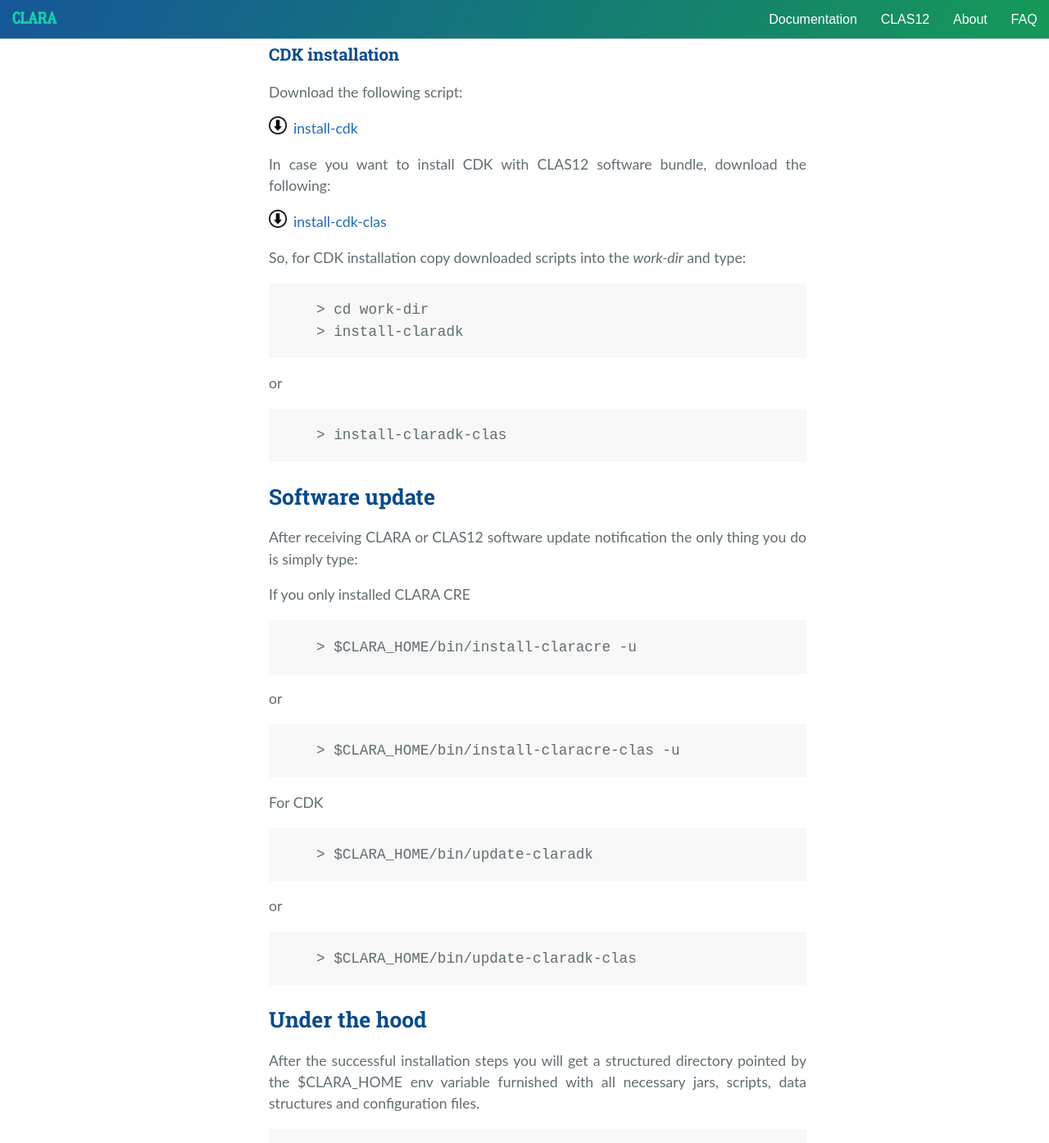
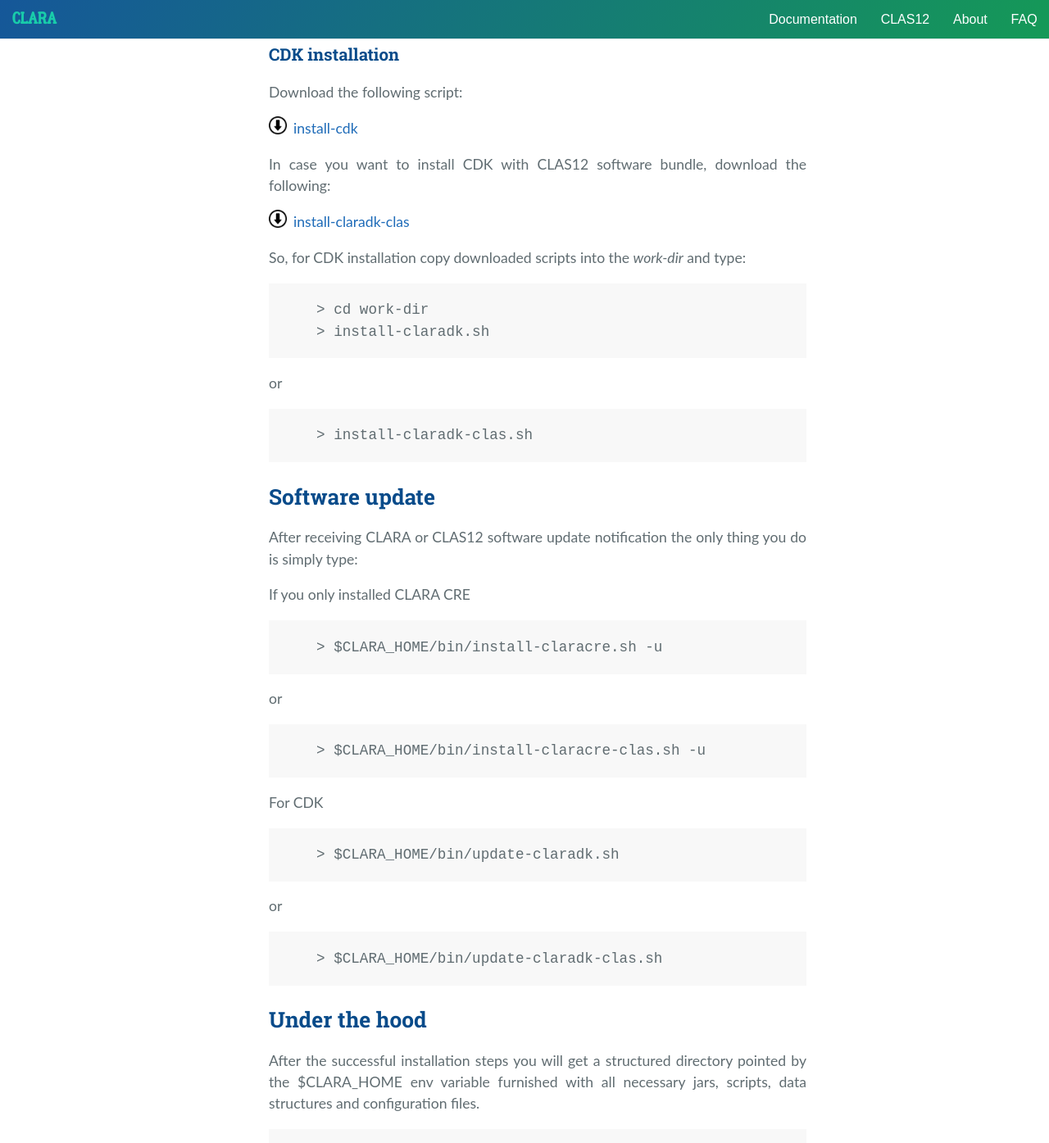
Before and after one commit to JeffersonLab/clara-docs, a Jekyll site: the page built from docs/clas/installation.md, in a window 1280 px wide and 1400 px high, scrolled down 1447 px. Shown: the top 1395 px of the window at 82% size. Built offline with Jekyll 4.4.1, drawn with Linux system fonts in a browser that asks for light colours; nearby versions of some CDN libraries; some of the changed text lies outside the part shown.

Commit message:
explicit extension for installation scripts+ minot text updates

````diff
--- a/docs/clas/installation.md
+++ b/docs/clas/installation.md
@@ -44,12 +44,12 @@
 Download the following script:
 
 
-{% download file: install-claracre-clas, name: install-cre-class %}
+{% download file: install-claracre-clas.sh, name: install-claracre-clas %}
 
-Change permission of this file to be able to execute and
+Change permission of this file to make it executable and
 
 ```
-> ./install-claracre-clas
+> ./install-claracre-clas.sh
 ```
 
 ## CLARA Development Kit (CDK)
@@ -79,19 +79,19 @@
 In case you want to install CDK with CLAS12 software bundle,
 download the following:
 
-{% download file: install-claradk-clas, name: install-cdk-clas %}
+{% download file: install-claradk-clas.sh, name: install-claradk-clas %}
 
 So, for CDK installation copy downloaded scripts into the *work-dir* and type:
 
 ```
 > cd work-dir
-> install-claradk
+> install-claradk.sh
 ```
 
 or
 
 ```
-> install-claradk-clas
+> install-claradk-clas.sh
 ```
 
 ## Software update
@@ -102,24 +102,24 @@
 If you only installed CLARA CRE
 
 ```
-> $CLARA_HOME/bin/install-claracre -u
+> $CLARA_HOME/bin/install-claracre.sh -u
 ```
 
 or
 
 ```
-> $CLARA_HOME/bin/install-claracre-clas -u
+> $CLARA_HOME/bin/install-claracre-clas.sh -u
 ```
 
 For CDK
 
 ```
-> $CLARA_HOME/bin/update-claradk
+> $CLARA_HOME/bin/update-claradk.sh
 ```
 or
 
 ```
-> $CLARA_HOME/bin/update-claradk-clas
+> $CLARA_HOME/bin/update-claradk-clas.sh
 ```
 
 ## Under the hood
````
